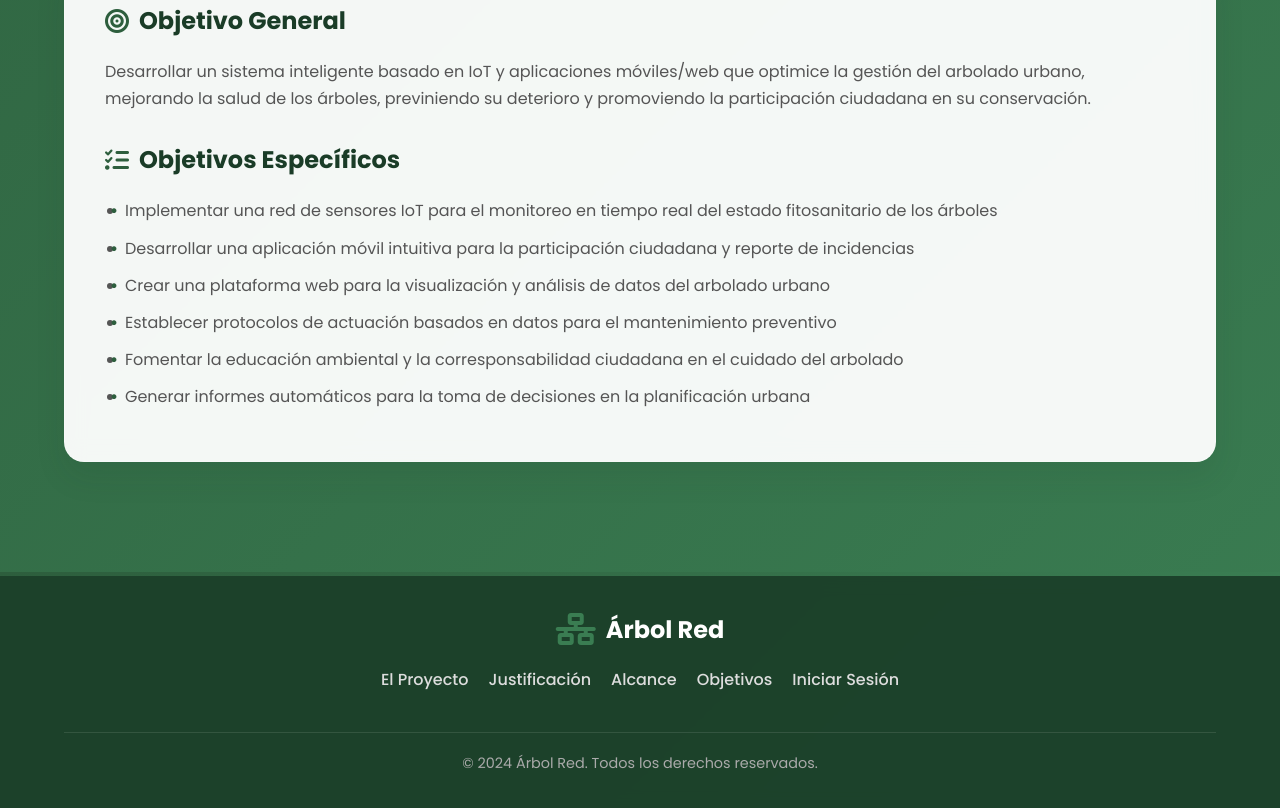
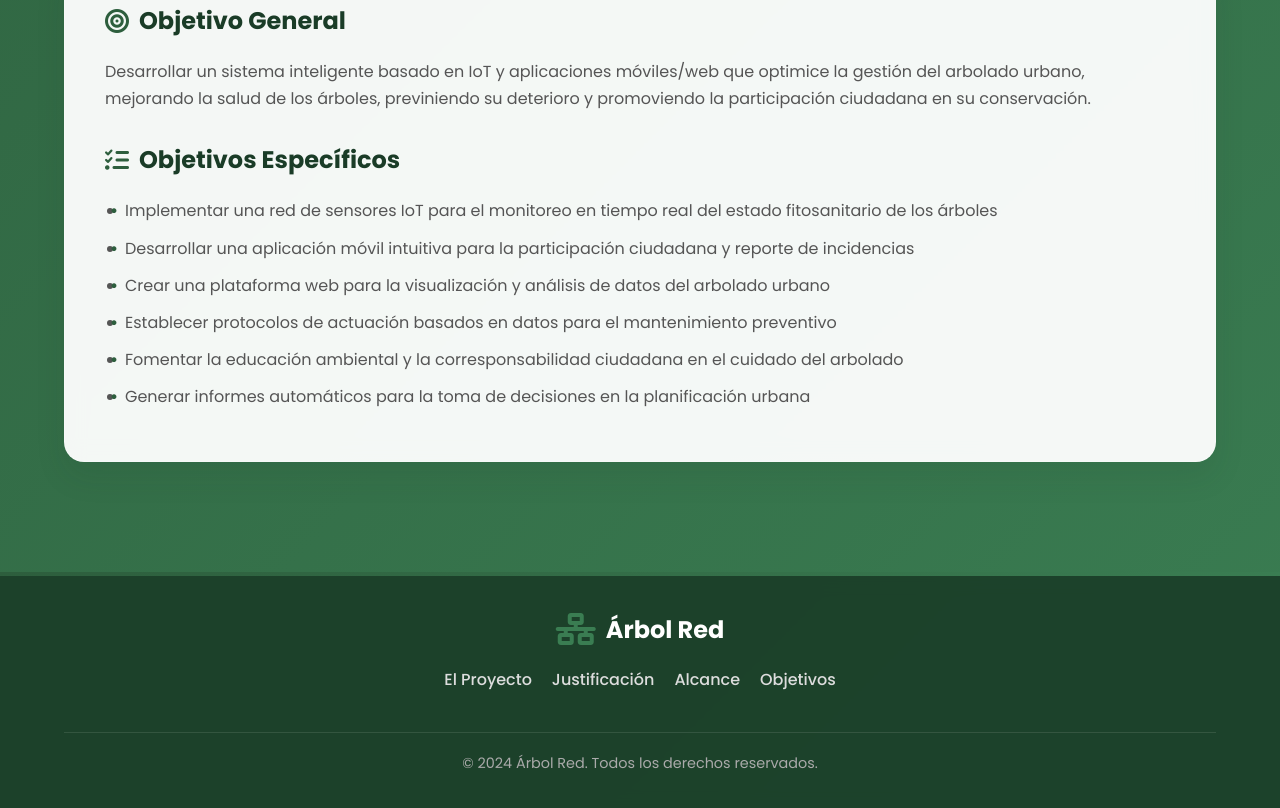
Before and after one commit to EricLeonardoAlonsoVelazquez/Aplicaciones-WEB-Progresivas, a plain HTML site: page frontend/index.html in a window 1280 px wide. Shown: the part 4298-5106 px from the top of the page. Drawn offline with Linux system fonts and the light colour scheme.

Commit message:
Restore original index.html structure

```diff
--- a/frontend/index.html
+++ b/frontend/index.html
@@ -205,7 +205,6 @@
                     <a href="#justificacion">Justificación</a>
                     <a href="#alcance">Alcance</a>
                     <a href="#objetivos">Objetivos</a>
-                    <a href="login.html">Iniciar Sesión</a>
                 </div>
             </div>
             <div class="footer-bottom">
```
